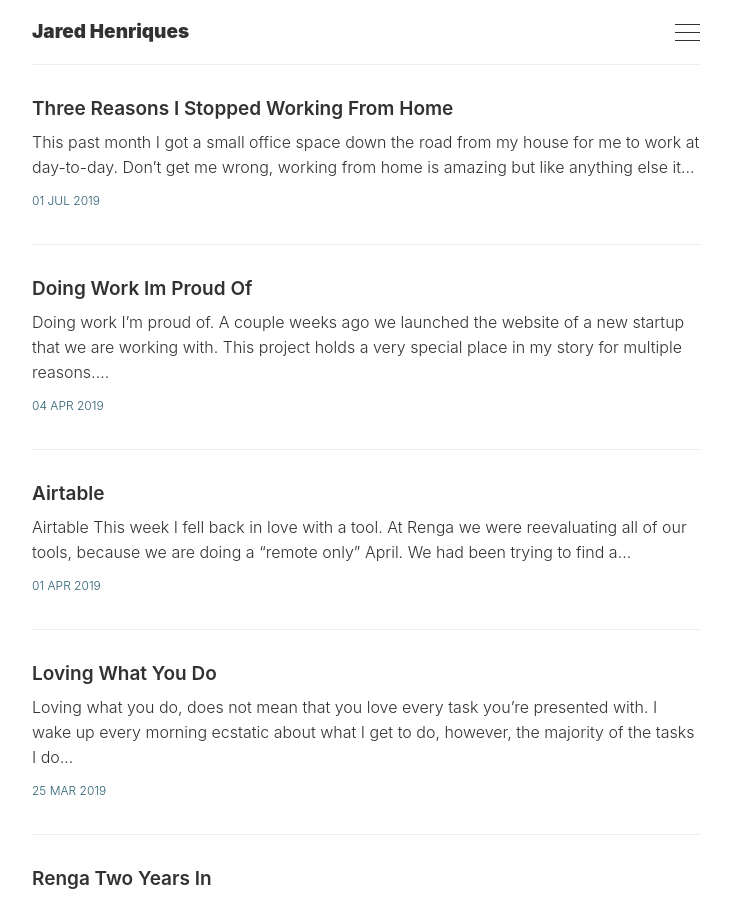
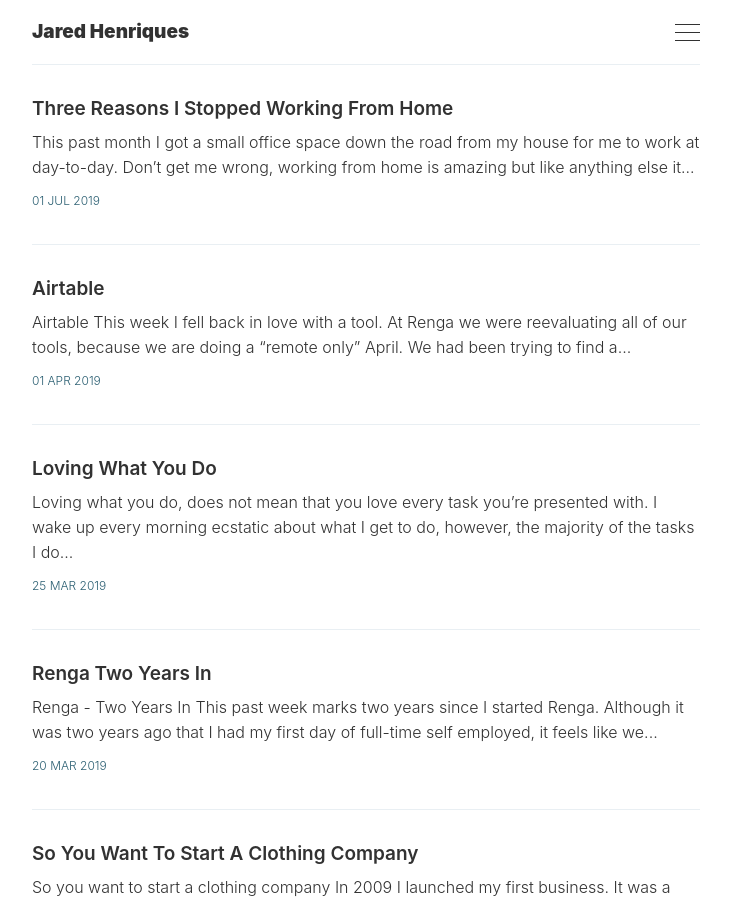
Before and after one commit to jaredhenriques/blog, a Jekyll site: the page built from index.html, in a window 1280 px wide and 900 px high. Shown: the whole window, without its empty margins (274-1005 px from the left). Built offline with Jekyll 4.4.1, drawn with Linux system fonts in a browser that asks for light colours; the list of posts is cut into pages by our own code.

Commit message:
Update 2019-04-04-Doing-Work-Im-Proud-Of.md

```diff
--- a/_posts/2019-04-04-Doing-Work-Im-Proud-Of.md
+++ b/_posts/2019-04-04-Doing-Work-Im-Proud-Of.md
@@ -1,5 +1,6 @@
-# Doing work I’m proud of.
-
+---
+published: false
+---
 A couple weeks ago we launched the website of a new startup that we are working with. This project holds a very special place in my story for multiple reasons. As I mentioned in my first newsletter, since hiring a team, it feels like Renga is finding new identity. This transition was well timed by a request from a contact, who had seen my post on LinkedIn about my first hire. He sent an email asking if Renga could help him with the following:
 
 1 - Logo Design including Brand Standard Guide
```
